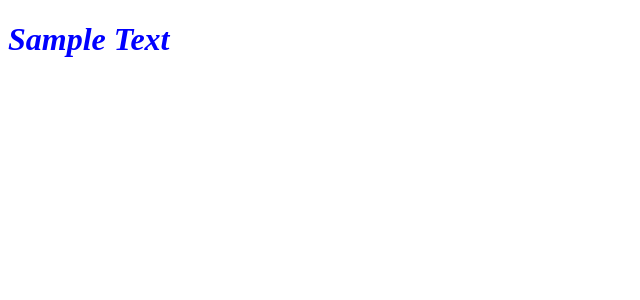
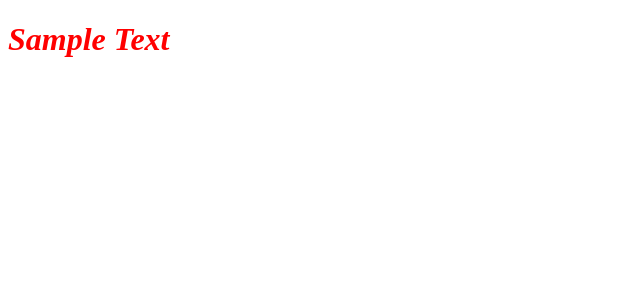
Before and after one commit to DAYEONLEE94/Vue.js, a Vue app in the folder 03/: page / in a window 1280 px wide. Shown: the top 300 px of the page, without its empty margins (0-640 px from the left). Built offline with nearby package versions, Linux system fonts and the light colour scheme.

Commit message:
내부 스타일 방식

```diff
--- a/03/src/App.vue
+++ b/03/src/App.vue
@@ -11,6 +11,11 @@
 </script>
 
 <template>
-  <h1 v-bind:style="{color: color, fontStyle: style}">Sample Text</h1>
+  <h1>Sample Text</h1>
 </template>
-<style></style>
+<style>
+h1 {
+  color: red;
+  font-style: italic;
+}
+</style>
```
